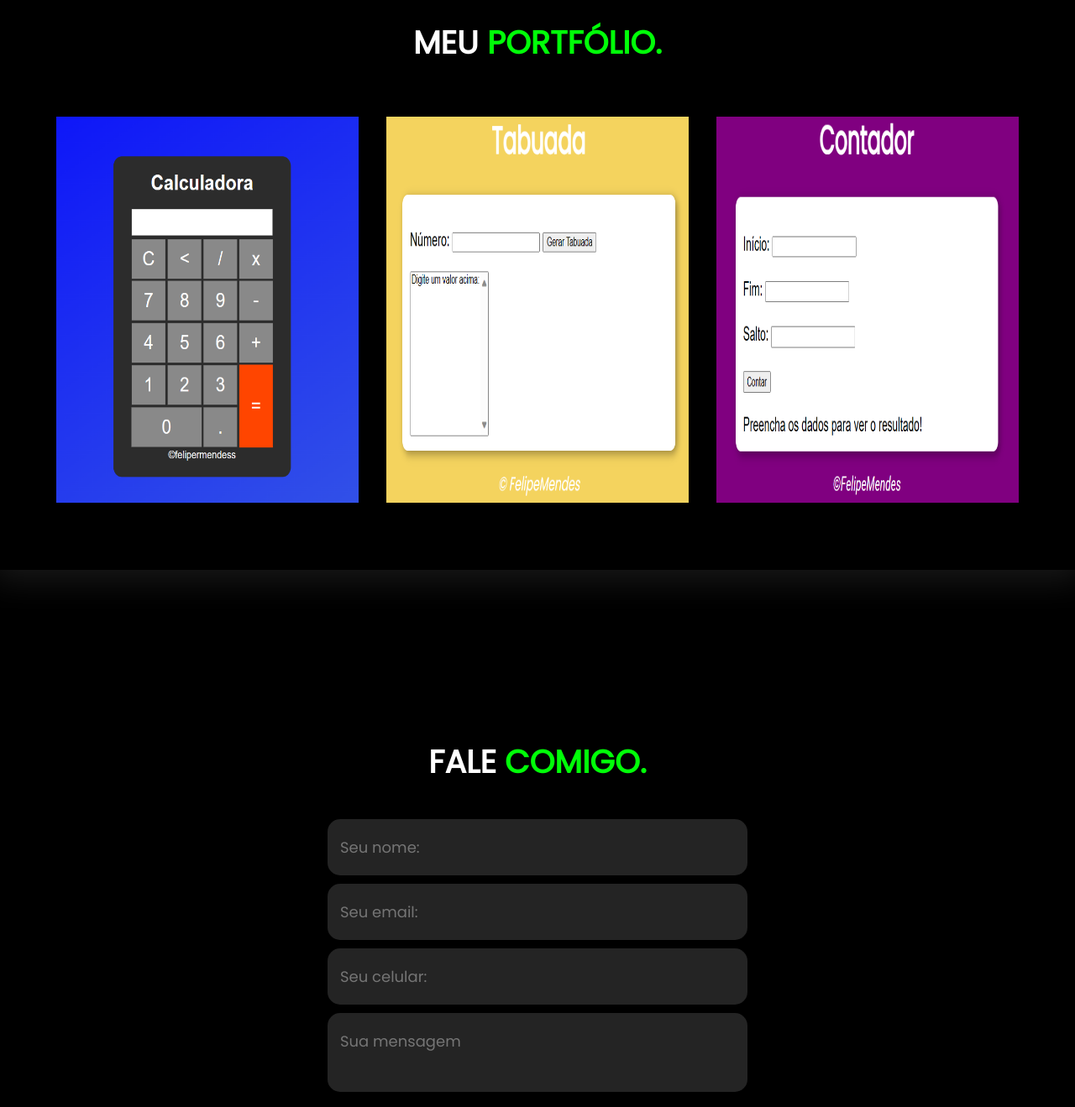
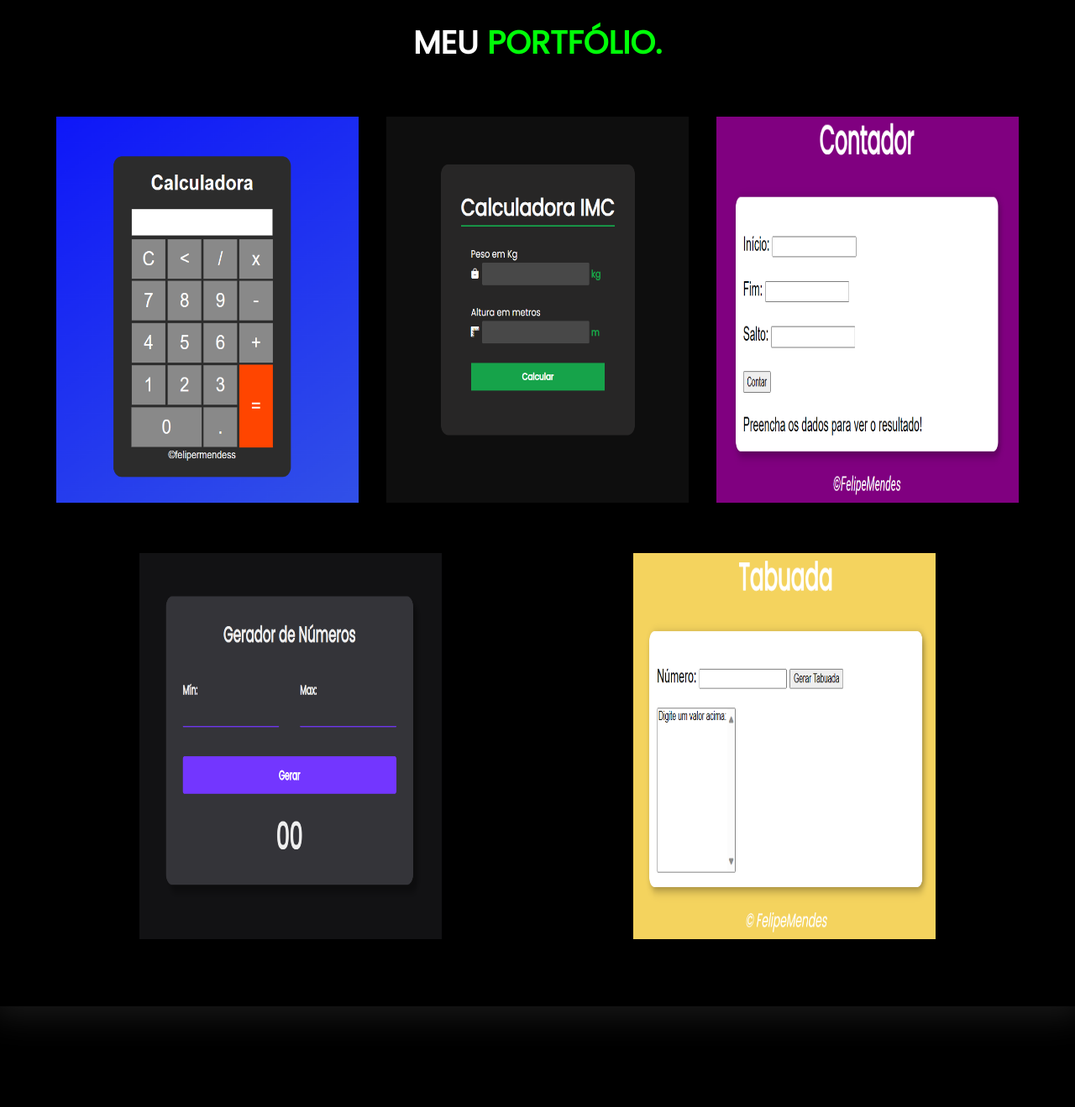
Before and after one commit to felipermendess/portfolio-pessoal, a plain HTML site: page index.html in a window 1280 px wide. Shown: the part 2580-3899 px from the top of the page at 84% size. Drawn offline with nearby package versions, Linux system fonts and the light colour scheme; a web font is replaced by a local one.

Commit message:
new commit about portfolio

```diff
--- a/index.html
+++ b/index.html
@@ -138,14 +138,23 @@
                 <h2 class="titulo">MEU <span>PORTFÓLIO.</span></h2>
                 <div class="flex">
                     <div class="img-port">
-                        <a href="https://felipermendess.github.io/calculadora/" target="_blank"><img src="img/projetocalculadora.png" alt="projeto calculadora " width="360" height="460"></a>
+                        <a href="https://felipermendess.github.io/calculadora/" target="_blank"><img src="img/projetocalculadora.png" alt="" width="360" height="460"></a>
                     </div>
                     <div class="img-port">
-                        <a href="https://felipermendess.github.io/projeto-tabuada/" target="_blank"><img src="img/imagem-tabuada.png" alt="projeto tabuada " width="360" height="460"></a>
+                        <a href="https://felipermendess.github.io/projeto-calculadora-imc/" target="_blank"><img src="img/projeto-imc.png" alt="" width="360" height="460"></a>
                     </div>
                     <div class="img-port">
-                        <a href="https://felipermendess.github.io/projeto-contador/" target="_blank"><img src="img/imagem-contador.png" alt="projeto contador " width="360" height="460"></a>
+                        <a href="https://felipermendess.github.io/projeto-contador/" target="_blank"><img src="img/imagem-contador.png" alt="" width="360" height="460"></a>
                     </div>
+                </div>
+                <div class="flex">
+                    <div class="img-port">
+                        <a href="https://felipermendess.github.io/gerador-de-numeros/" target="_blank"><img src="img/projeto-gerador-de-numeros.png" alt="" width="360" height="460"></a>
+                    </div>
+                    <div class="img-port">
+                        <a href="https://felipermendess.github.io/projeto-tabuada/" target="_blank"><img src="img/imagem-tabuada.png" alt="" width="360" height="460"></a>
+                    </div>
+
                 </div>
             </div>
         </section>
```
Also changed, not shown: img/projeto-gerador-de-numeros.png (added), img/projeto-imc.png (added).
